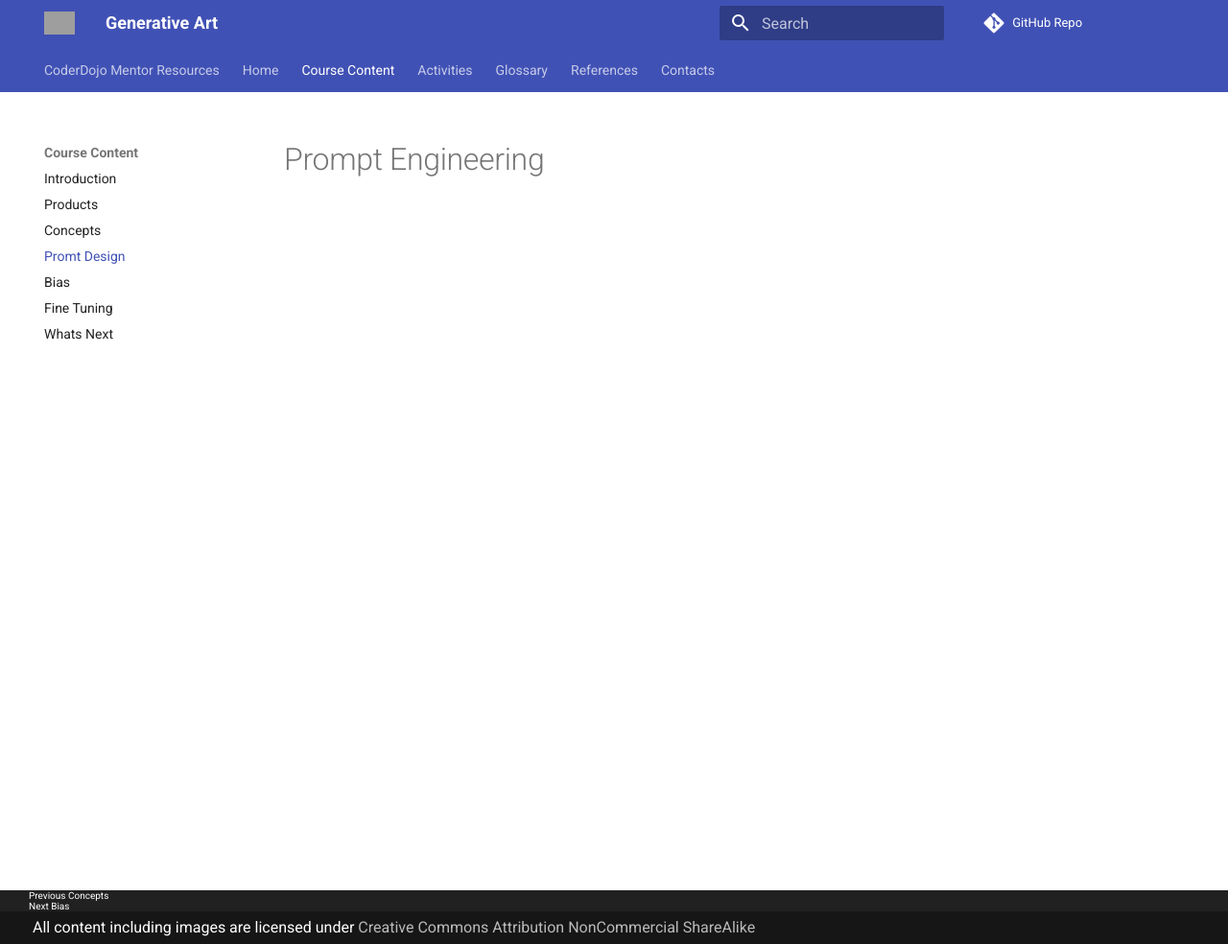
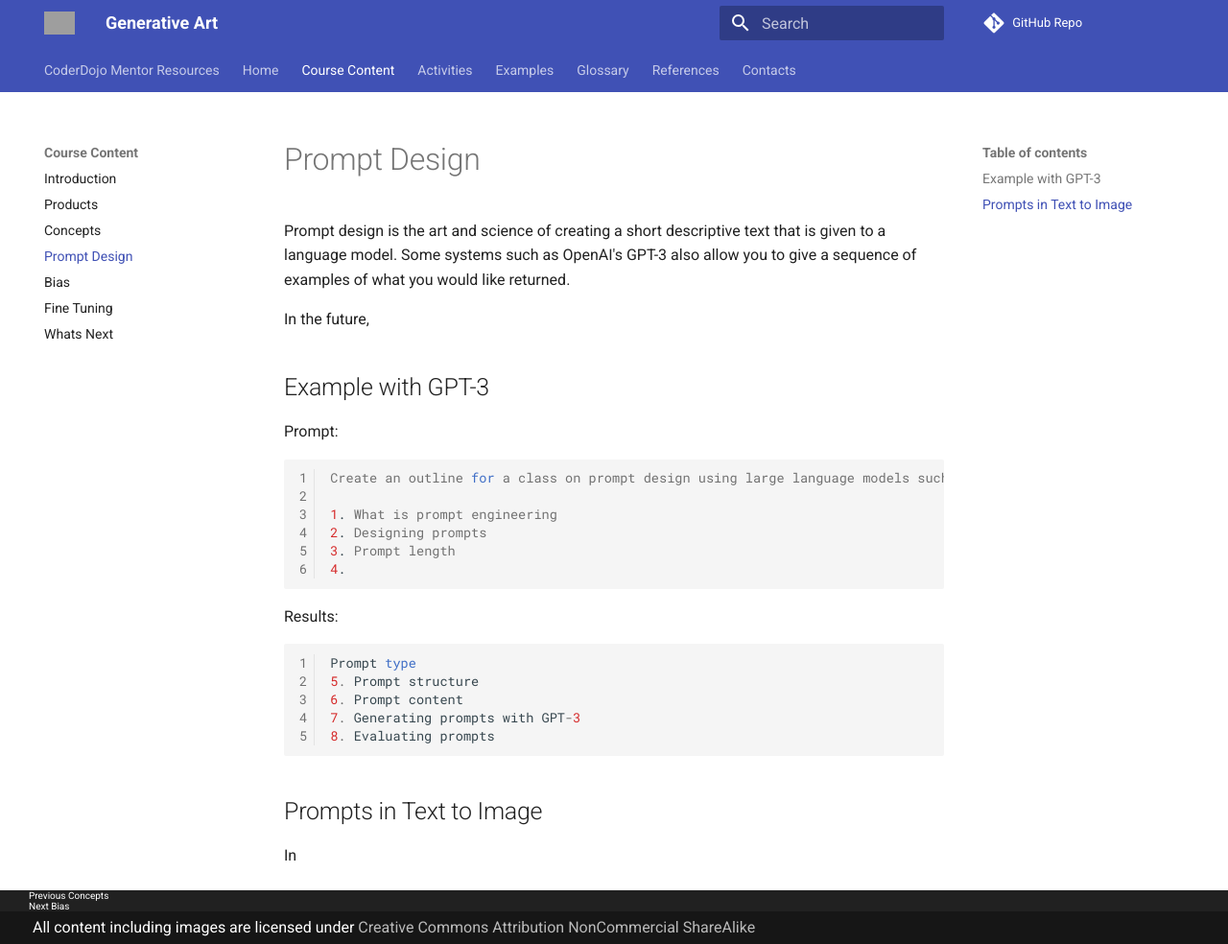
Before and after one commit to CoderDojoTC/generative-art, an MkDocs documentation site: the page built from docs/04-prompts.md, in a window 1280 px wide and 984 px high. Shown: the whole window at 96% size. Built offline with MkDocs 1.6.1 and Material for MkDocs 9.7.7, drawn with Linux system fonts in a browser that asks for light colours; comment, search, counter and statistics services are not loaded; grey boxes are pictures that could not be loaded.

Commit message:
updated content

````diff
--- a/docs/04-prompts.md
+++ b/docs/04-prompts.md
@@ -1 +1,31 @@
-# Prompt Engineering
+# Prompt Design
+
+Prompt design is the art and science of creating a short descriptive text that is given to a language model.  Some systems such as OpenAI's GPT-3 also allow you to give a sequence of examples of what you would like returned.
+
+In the future,
+
+## Example with GPT-3
+
+Prompt:<br/>
+```
+Create an outline for a class on prompt design using large language models such as GPT-3.
+
+1. What is prompt engineering
+2. Designing prompts
+3. Prompt length
+4.
+```
+
+Results:<br/>
+
+```
+Prompt type
+5. Prompt structure
+6. Prompt content
+7. Generating prompts with GPT-3
+8. Evaluating prompts
+```
+
+## Prompts in Text to Image
+
+In
--- a/mkdocs.yml
+++ b/mkdocs.yml
@@ -6,7 +6,7 @@ nav:
     - Introduction: 01-intro.md
     - Products: 02-products.md
     - Concepts: 03-concepts.md
-    - Promt Design: 04-prompts.md
+    - Prompt Design: 04-prompts.md
     - Bias: 05-bias.md
     - Fine Tuning: 06-fine-tuning.md
     - Whats Next: 08-whats-next.md
@@ -16,6 +16,8 @@ nav:
     - Midjourney: activities/03-midjourney.md
     - Stable Diffusion: activities/04-stable-diffusion.md
     - Crayion: activities/05-crayion.md
+  - Examples:
+    - examples/artists.md
   - Glossary: glossary.md
   - References: references.md
   - Contacts: contacts.md
````
Also changed, not shown: docs/examples/artists.md (added, +29 -0 lines), 1 other file.
